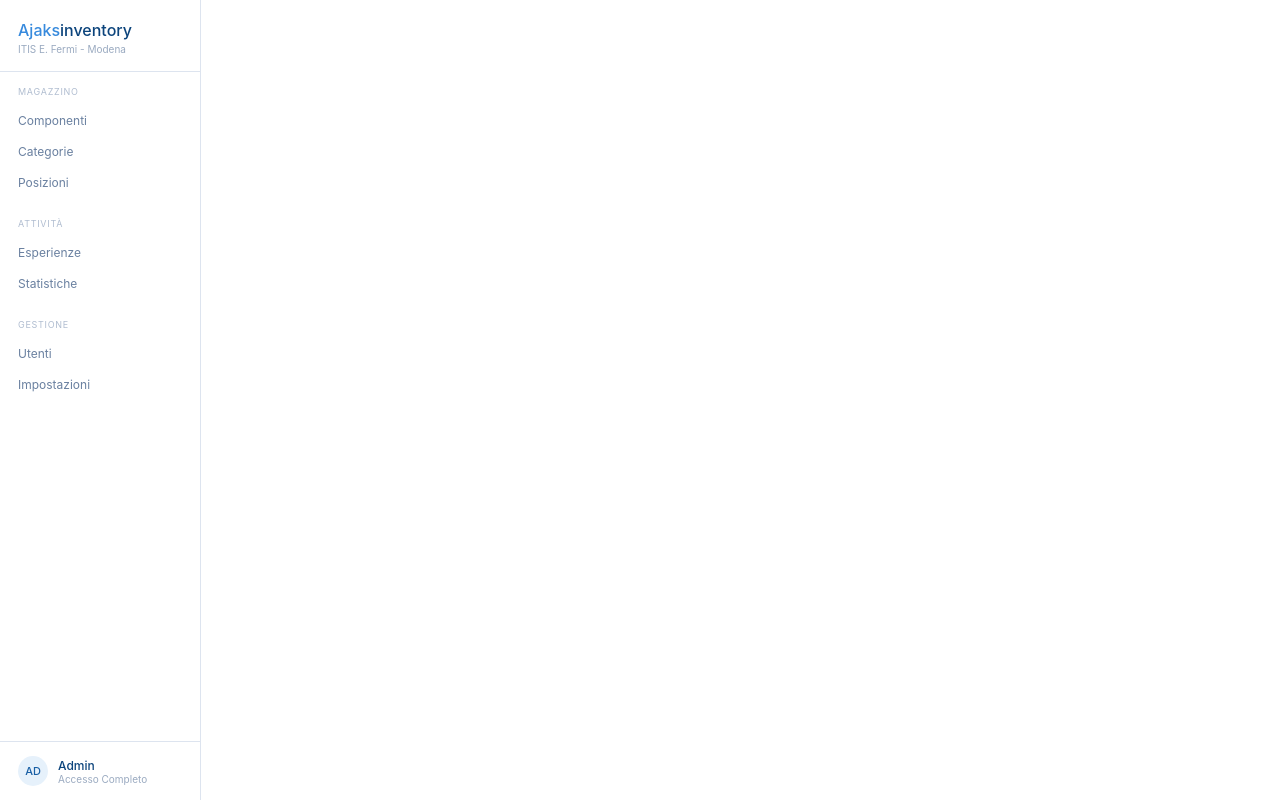
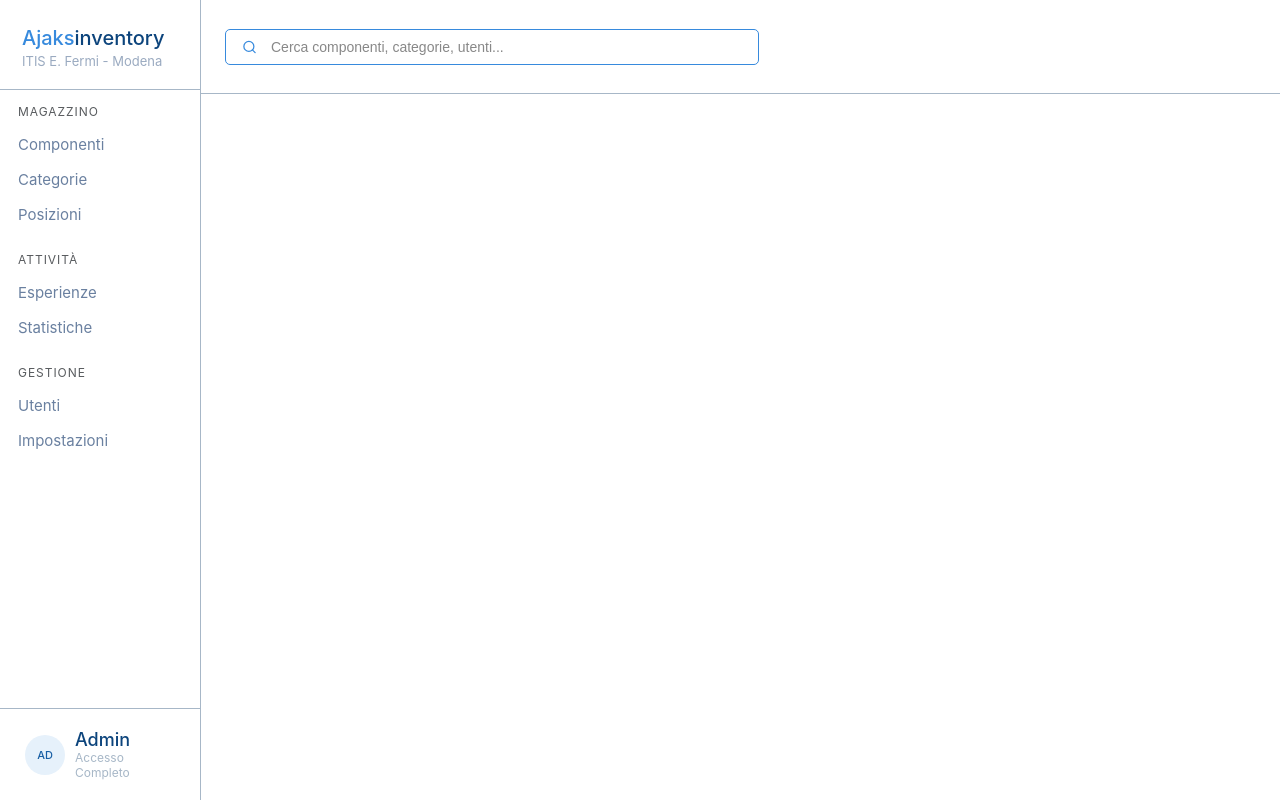
Before and after one commit to Arimerli/ssh-, a React (Create React App) app in the folder frontend/: page / in a window 1280 px wide. Built offline with nearby package versions, Linux system fonts and the light colour scheme.

Commit message:
aggiunta barra di ricerca

```diff
--- a/frontend/src/App.js
+++ b/frontend/src/App.js
@@ -3,8 +3,9 @@
 /* Routes e Route definiscono quale componente mostrare per ogni indirizzo */
 import { BrowserRouter, Routes, Route } from "react-router-dom";
 
-/* importa il componente Sidebar */
+/* importa i componenti nella pagina */
 import Sidebar from "./components/Sidebar";
+import Topbar from"./components/Topbar";
 
 /* importa il file CSS di questo componente */
 import styles from "./App.module.css";
@@ -19,7 +20,8 @@ function App() {
 
         {/* la sidebar appare su tutte le pagine */}
         <Sidebar />
-
+        <div className={styles.rightColumn}>
+            <Topbar />
             {/* area del contenuto principale */}
             <div className={styles.mainContent}>
 
@@ -33,7 +35,7 @@ function App() {
                 <Route path="/statistiche" element={<h1>Pagina Statistiche</h1>} />
                 <Route path="/utenti" element={<h1>Pagina Utenti</h1>} />
               </Routes>
-
+            </div>
         </div>
       </div>
 
--- a/frontend/src/App.module.css
+++ b/frontend/src/App.module.css
@@ -8,3 +8,10 @@
   flex: 1;
   padding: 20px;
 }
+
+.rightColumn {
+  display: flex;
+  flex-direction: column;
+  flex: 1;
+  overflow: hidden;
+}
--- a/frontend/src/components/Sidebar.module.css
+++ b/frontend/src/components/Sidebar.module.css
@@ -2,18 +2,18 @@
   width: 200px;
   min-height: 100vh;
   background: #fff;
-  border-right: 0.5px solid #dde4ef;
+  border-right: 0.5px solid #a7b7c7;
   display: flex;
   flex-direction: column;
 }
 
 .logoArea {
-  padding: 20px 18px 16px;
-  border-bottom: 0.5px solid #dde4ef;
+  padding: 26px 22px 20px;
+  border-bottom: 1px solid #a7b7c7;
 }
 
 .logoTitle {
-  font-size: 16px;
+  font-size: 20px;
   font-weight: 500;
   color: #0C447C;
 }
@@ -23,14 +23,14 @@
 }
 
 .logoSub {
-  font-size: 10px;
+  font-size: 13px;
   color: #9aaac0;
   margin-top: 3px;
 }
 
 .navGroupLabel {
-  font-size: 9px;
-  color: #b0bdd0;
+  font-size: 12px;
+  color: #585b5e;
   text-transform: uppercase;
   letter-spacing: 0.08em;
   padding: 0 18px 8px;
@@ -43,7 +43,7 @@
 .navLink {
   display: block;
   padding: 8px 18px;
-  font-size: 12px;
+  font-size: 15px;
   color: #6a80a0;
   text-decoration: none;
   border-right: 3px solid transparent;
@@ -63,16 +63,16 @@
 
 .userArea {
   margin-top: auto;
-  border-top: 0.5px solid #dde4ef;
-  padding: 14px 18px;
+  border-top: 0.5px solid #a7b7c7;
+  padding: 20px 25px;
   display: flex;
   align-items: center;
   gap: 10px;
 }
 
 .userAvatar {
-  width: 30px;
-  height: 30px;
+  width: 40px;
+  height: 40px;
   border-radius: 50%;
   background: #E6F1FB;
   display: flex;
@@ -85,12 +85,12 @@
 }
 
 .userName {
-  font-size: 12px;
+  font-size: 18px;
   color: #0C447C;
   font-weight: 500;
 }
 
 .userRole {
-  font-size: 10px;
-  color: #9aaac0;
+  font-size: 12px;
+  color: #a7b7c7;
 }
--- /dev/null
+++ b/frontend/src/components/Topbar.jsx
@@ -0,0 +1,39 @@
+import { FiSearch } from "react-icons/fi";
+import { useState } from "react"; //per la gestione dell'inserimento del testo
+import styles from "./Topbar.module.css";
+
+function Topbar() {
+
+    /* searchQuery = testo nella barra
+       setSearchQuery = per l'aggionamento una volta digitata la ricerca */
+    const [searchQuery, setSearchQuery] = useState("");
+
+    return(
+        <div className={styles.topbar}>
+            <div className={styles.searchBox}>
+                <FiSearch className={styles.searchIcon} />
+                {/* onChange = si attiva quando viene premuto un pulsante
+                         (e) = evento: contiene tutte le informazioni su quello che è successo ( quale tasto è stato premuto)
+                         e.target.value = testo attuale inserito
+                         setSearchQuery = aggiorna searchQuery con il nuovo testo*/}
+                <input
+                    type="text"
+                    placeholder="Cerca componenti, categorie, utenti..."
+                    value={searchQuery}
+                    onChange={(e) => setSearchQuery(e.target.value)}
+                    className={styles.searchInput}
+                />
+                {searchQuery && (
+                    <button
+                        className={styles.clearButton}
+                        onClick={() => setSearchQuery("")}
+                    >
+                        ✕
+                    </button>
+                )}
+            </div>
+        </div>
+    );
+}
+
+export default Topbar;
--- /dev/null
+++ b/frontend/src/components/Topbar.module.css
@@ -0,0 +1,55 @@
+/* barra superiore: occupa tutta la larghezza, allinea il contenuto */
+.topbar {
+  height: 93px;
+  background-color: #ffffff;
+  border-bottom: 1px solid #a7b7c7;
+  display: flex;
+  align-items: center;
+  padding: 0 24px;
+}
+
+/* contenitore della searchbox con icona e input affiancati */
+.searchBox {
+  display: flex;
+  align-items: center;
+  background-color: #ffffff;
+  border-radius: 5px;
+  border: 1.50px solid #378ADD;
+  padding: 8px 16px;
+  width: 500px;
+  gap: 12px;
+}
+
+/* campo di testo: niente bordi, sfondo trasparente */
+.searchInput {
+  background: transparent;
+  border: none;
+  outline: none;
+  color: #080808;
+  font-size: 14px;
+  width: 100%;
+}
+
+/* testo del placeholder più tenue */
+.searchInput::placeholder {
+  color: #888;
+}
+
+/* pulsante X: niente sfondo, cursore pointer */
+.clearButton {
+  background: none;
+  border: none;
+  color: #888;
+  cursor: pointer;
+  font-size: 12px;
+  padding: 0;
+}
+
+.clearButton:hover {
+  color: #fff;
+}
+
+.searchIcon {
+  color: #378ADD;
+  font-size: 16px;
+}
--- /dev/null
+++ b/package.json
@@ -0,0 +1,5 @@
+{
+  "dependencies": {
+    "react-icons": "^5.6.0"
+  }
+}
```
Also changed, not shown: 1 other file (tests, documents, lock files or other folders). Lines whose indentation alone changed are shown as unchanged.
